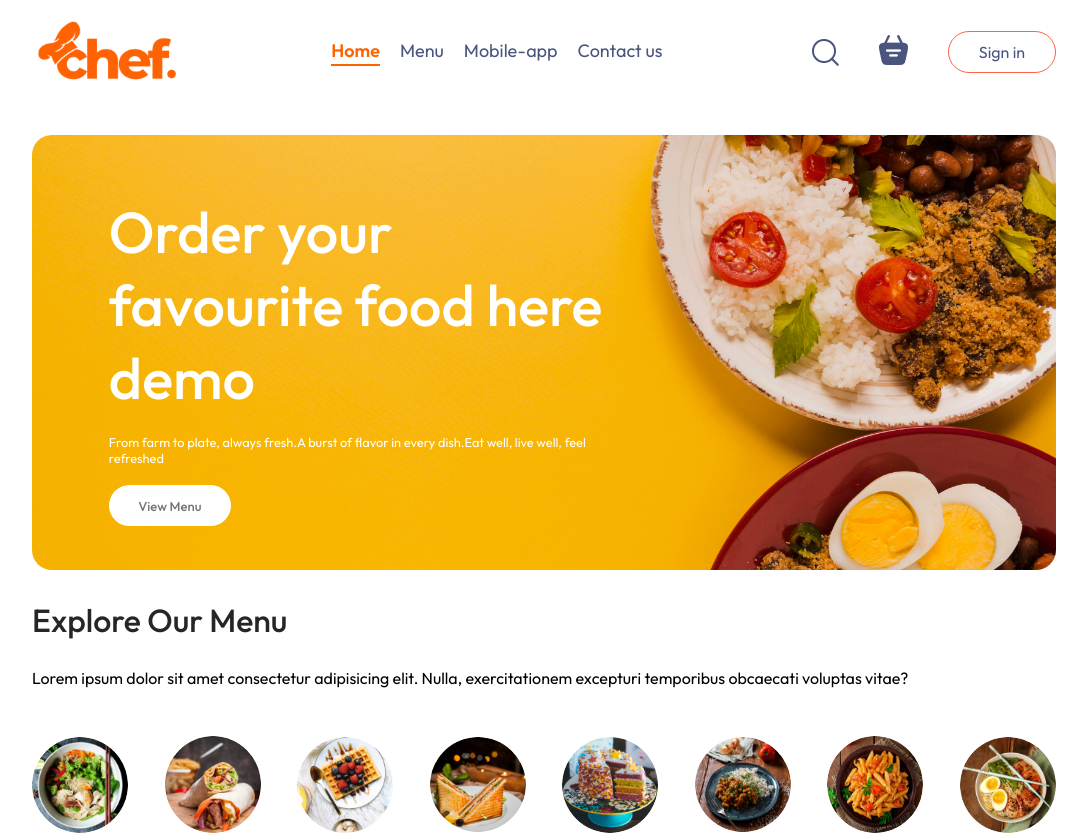
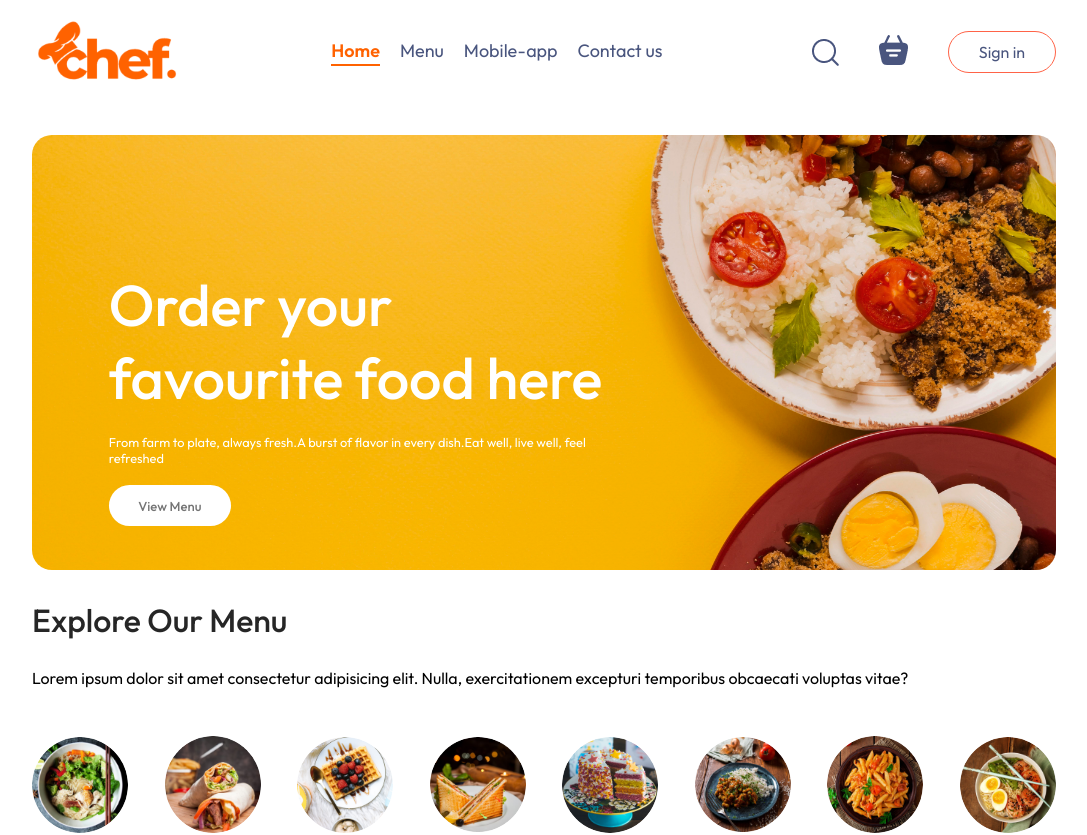
Before and after one commit to spjan15/food-del, a React (Vite) app in the folder frontend/: page / in a window 1280 px wide. Shown: the top 835 px of the page, without its empty margins (96-1183 px from the left). Built offline with nearby package versions, Linux system fonts and the light colour scheme; no server answers.

Commit message:
Update Header.jsx

```diff
--- a/frontend/src/components/Header/Header.jsx
+++ b/frontend/src/components/Header/Header.jsx
@@ -5,7 +5,7 @@ const Header = () => {
   return (
     <div className='header'>
         <div className="header-contents">
-            <h2>Order your favourite food here demo</h2>
+            <h2>Order your favourite food here </h2>
             <p>From farm to plate, always fresh.A burst of flavor in every dish.Eat well, live well, feel refreshed</p>
             <button href='#explore-menu'>View Menu</button>
         </div>
```
